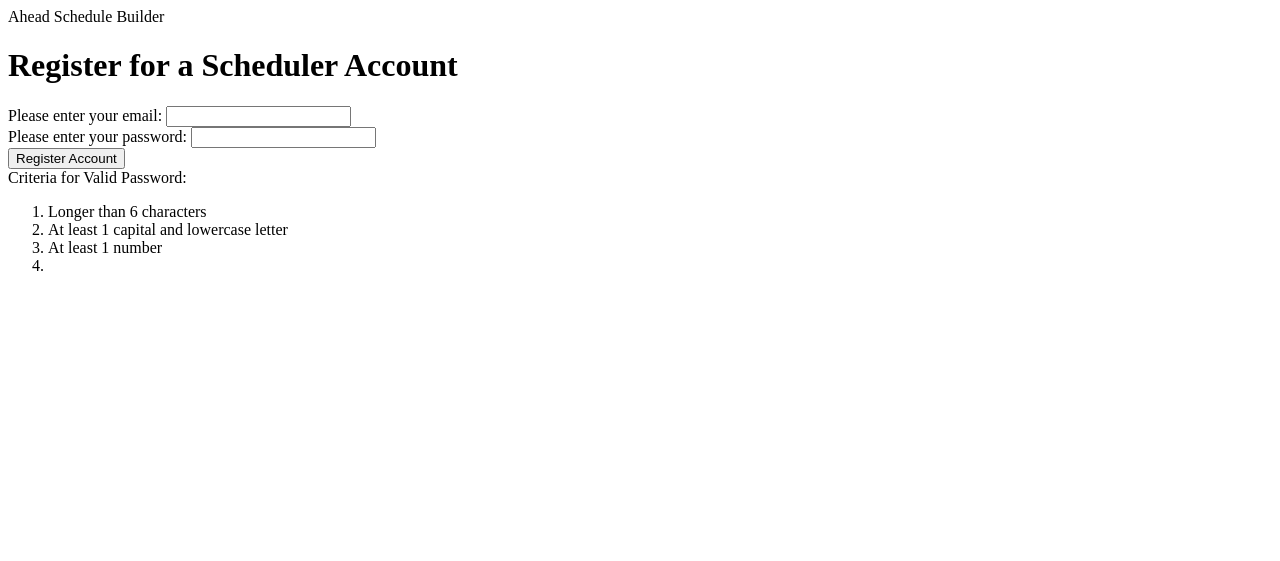
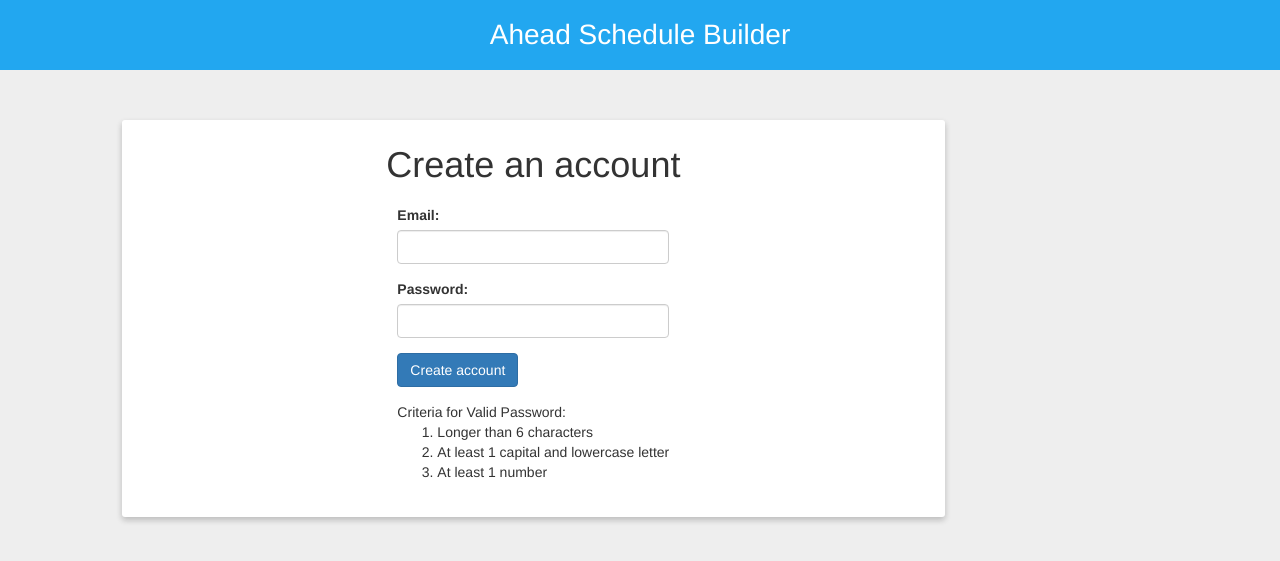
Before and after one commit to dbriggs2/bmgt404, a Flask app: page /register.html in a window 1280 px wide. Shown: the top 561 px of the page. Run offline with Flask 2, Linux system fonts and the light colour scheme; some libraries are stand-ins or nearby versions.

Commit message:
added styles for registration page

```diff
--- a/templates/register.html
+++ b/templates/register.html
@@ -2,26 +2,39 @@
 	<meta charset = "UTF-8" />
 	<head>
 		<title> Register Scheduler Account </title>
+		<link rel="stylesheet" href="https://maxcdn.bootstrapcdn.com/bootstrap/3.3.7/css/bootstrap.min.css"
+			integrity="sha384-BVYiiSIFeK1dGmJRAkycuHAHRg32OmUcww7on3RYdg4Va+PmSTsz/K68vbdEjh4u" crossorigin="anonymous">
+		<link rel="stylesheet" href="static/login.css" type="text/css">
+		<link rel="stylesheet" href="static/main.css" type="text/css">
 	</head>
 	<body>
+		<header>
+			Ahead Schedule Builder
+		</header>
 		<div class="container-fluid">
 			<div class="row">
-				<div class="header">
-					Ahead Schedule Builder
-				</div>
 				<div class="col-md-8 col-md-offset-1">
-					<div class="register-form">
-							<h1> Register for a Scheduler Account </h1>
-							<form action="" method="POST">
-								Please enter your email: <input type="text" name="email" id="email"> </input> <br />
-								Please enter your password: <input type="password" name="password" id="password"> </input> <br />
-								<input type="submit" value="Register Account"> </input>
+					<div class="login-form card">
+						<h1> Create an account </h1>
+						<div class="login-form-inner">
+							<form action="" method="POST" class="form">
+								<div class="form-group">
+									<label for="email">Email:</label>
+									<input type="text" name="email" id="email" class="form-control">
+								</div>
+								<div class="form-group">
+									<label for="password">Password:</label>
+									<input type="password" name="password" id="password" class="form-control">
+								</div>
+								<div class="form-group">
+									<input type="submit" value="Create account" class="btn btn-primary">
+								</div>
 							</form>
 							Criteria for Valid Password:
 							<ol>
 								<li> Longer than 6 characters </li>
 								<li> At least 1 capital and lowercase letter </li>
-								<li> At least 1 number <li>
+								<li> At least 1 number </li>
 							</ol>
 							{% if 'email' in errors: %}
 								<b> User with specified email already exists. Please register using a differente email</b> <br />
@@ -30,6 +43,7 @@
 							{% if 'password' in password: %}
 								<b> Specified password does not satisfy criteria. Please register using a valid password </b> <br />
 							{% endif %}
+						</div>
 					</div>
 				</div>
 			</div>
```
